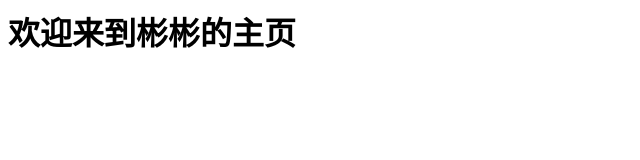
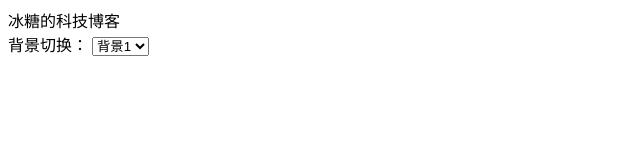
Before and after one commit to fu-binbin/fu-binbin.github.io, a plain HTML site: page index.html in a window 1280 px wide. Shown: the whole page, without its empty margins (0-640 px from the left). Drawn offline with Linux system fonts and the light colour scheme.

Commit message:
Update index.html

```diff
--- a/index.html
+++ b/index.html
@@ -1 +1,29 @@
-<h1>欢迎来到彬彬的主页</h1>
+<!DOCTYPE html>
+<html lang="en">
+<head>
+    <meta charset="UTF-8">
+    <title>冰糖</title>
+    <link rel="stylesheet" href="style.css">
+</head>
+<body>
+<header class="nav-bg">
+    <div class="nav-content">
+        <span class="nav-title">冰糖的科技博客</span>
+        <div class="nav-actions">
+            <label for="bgSelect" class="bg-label">背景切换：</label>
+            <select class="bg-select" id="bgSelect" onchange="changeBackground()">
+                <option value="background1.jpg">背景1</option>
+                <option value="background2.jpg">背景2</option>
+                <option value="background3.jpg">背景3</option>
+            </select>
+        </div>
+    </div>
+</header>
+<main class="main-wrapper">
+    <section class="sci-container">
+        <!-- 这里可以添加后续内容 -->
+    </section>
+</main>
+<script src="main.js"></script>
+</body>
+</html>
```
